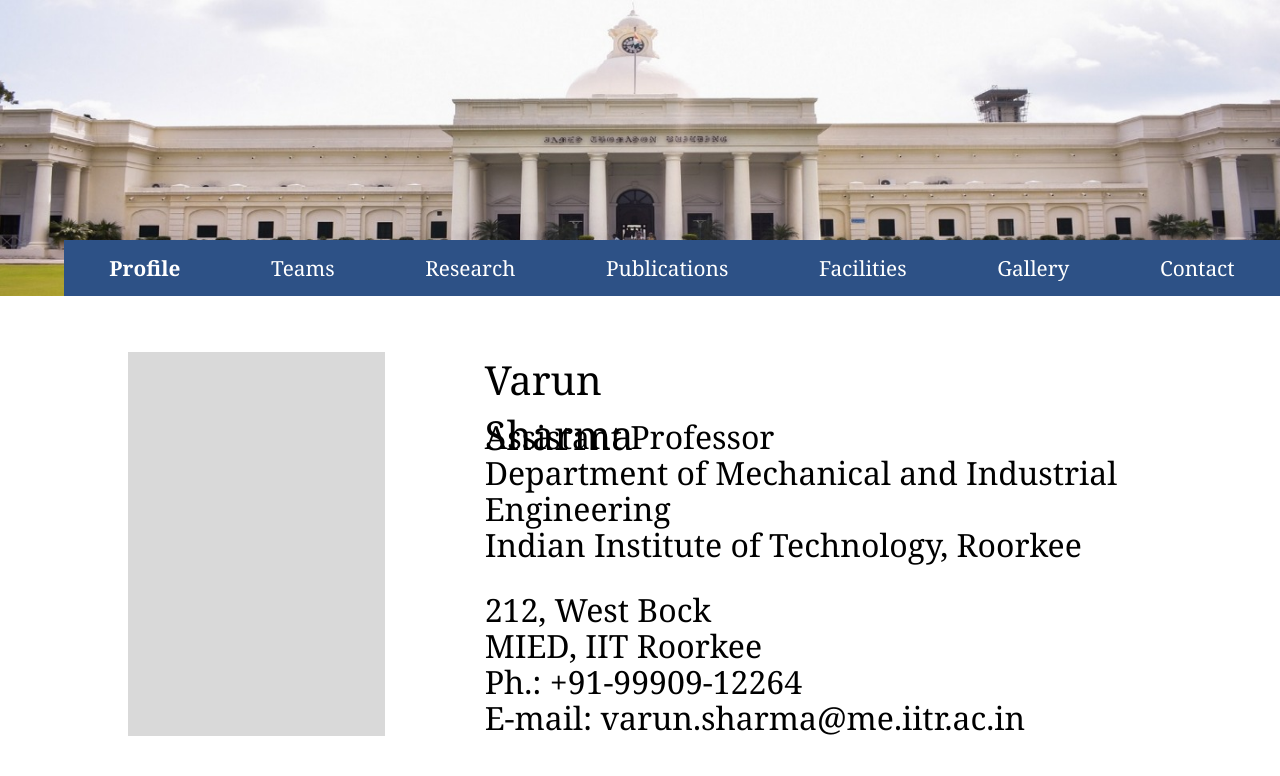
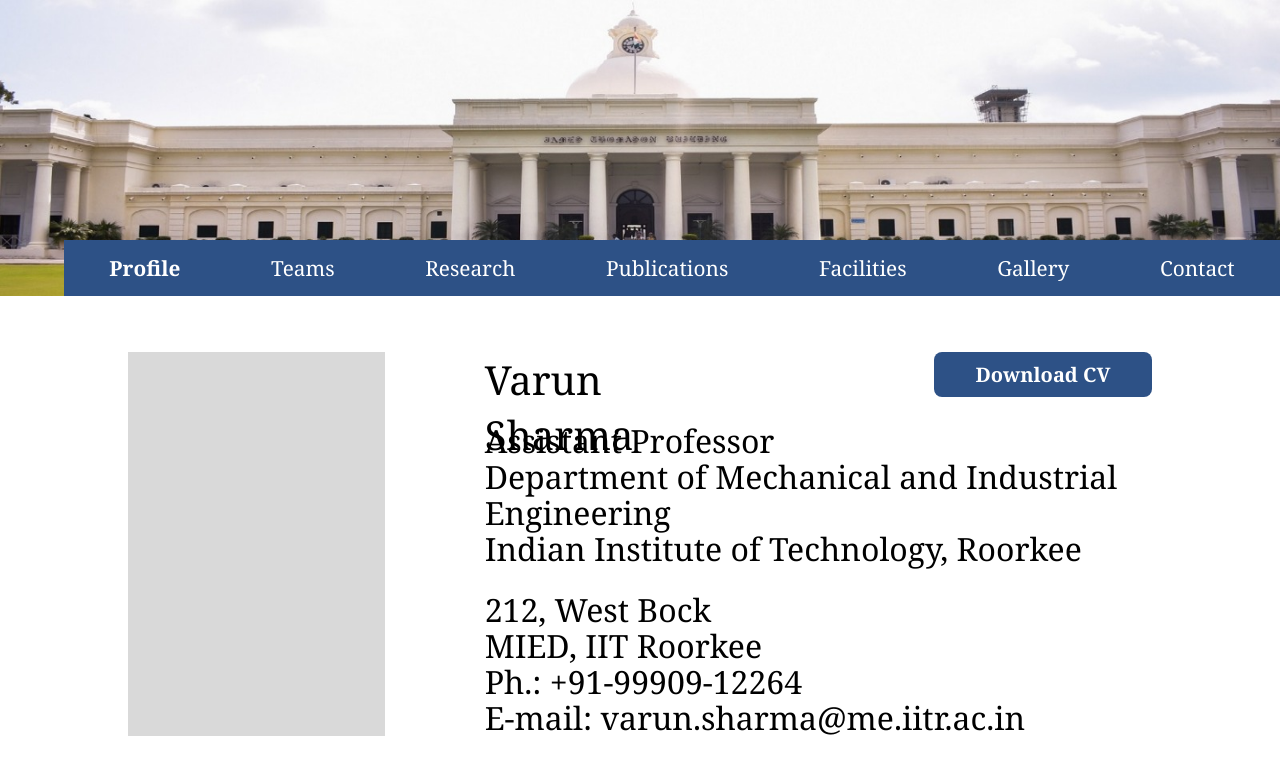
Before and after one commit to Kirthik24/varun-sharma-profile, a React (Vite) app: page / in a window 1280 px wide. Shown: the top 776 px of the page. Built offline with nearby package versions, Linux system fonts and the light colour scheme.

Commit message:
all done

```diff
--- a/src/components/Footer.jsx
+++ b/src/components/Footer.jsx
@@ -10,6 +10,9 @@
   return (
     <div className="footer">
         <div className="footercontent">
+        <div className="footer-cv"><div className="downloadresume">
+            <a href="/resume/Varun-Sharma-Resume.pdf" target='_blank'>Download CV</a>
+        </div></div>
           <div className="labaddress">
           <h2>Lab Address</h2>
           <h4>Additive and Substractive Manufacturing</h4>
--- a/src/css/facilities.scss
+++ b/src/css/facilities.scss
@@ -100,7 +100,8 @@
     }
 
     .f-vertical{
-        width: 90%;
+        width: 85%;
+        max-width: 350px;
         margin: auto;
         height: auto;
         border: 2px solid #2D5186;
--- a/src/css/footer.scss
+++ b/src/css/footer.scss
@@ -10,7 +10,9 @@
         margin: auto;
         justify-content: space-around;
         align-items: start;
-
+        .footer-cv{
+            display: none;
+        }
 
         .socialconnect{
             .icons{
@@ -141,6 +143,32 @@
         .footercontent{
             width: fit-content;
             flex-direction: column;
+            margin-left: 30px;
+
+
+            .footer-cv{
+                display: inline;
+                margin-left: auto;
+                margin-right: 20px;
+                margin-top: 10px;
+                .downloadresume{
+                    position: absolute;
+                    width: 113px;
+                    height: 30px;
+                    background: #FFFFFF;
+                    border-radius: 8px;
+
+                    a{
+                        font-family: 'Georgia';
+                        font-style: normal;
+                        font-weight: 700;
+                        font-size: 12px;
+                        line-height: 14px;
+                        color: #2D5186;
+                    }
+                }
+            }
+
 
             .socialconnect{
                 .icons{
--- a/src/css/profile.scss
+++ b/src/css/profile.scss
@@ -1,13 +1,42 @@
+.downloadresume{
+    width: 218px;
+    height: 45px;
+    background: #2D5186;
+    border-radius: 8px;
+    display: flex;
+    align-items: center;
+    justify-content: center;
+
+    a{
+        font-family: 'Georgia';
+        font-style: normal;
+        font-weight: 700;
+        font-size: 20px;
+        line-height: 23px;
+
+        color: #FFFFFF;
+    }
+}
+
+
 .profile{
     display: flex;
     align-items:flex-start;
     flex-direction: column;
+
+
     .profilecard{
         display: flex;
         justify-content: left;
         align-items: left;
         gap: 100px;
         width: 100%;
+
+        .name-cv{
+            display: flex;
+            width: 100%;
+            justify-content: space-between;
+        }
 
         .profileimg{
             width: 318px;
@@ -55,6 +84,11 @@
     .profile{
             .profilecard{
             gap: 10px;
+
+            .name-cv{
+               display: none;
+            }
+
             .profileimg{
                 width: 103px;
                 height: 127px;
--- a/src/pages/Profile.jsx
+++ b/src/pages/Profile.jsx
@@ -5,13 +5,16 @@
 const Profile = () => {
   return (
     <div className="container">
+
         <div className="profile">
             <div className="profilecard">
-
                 <div className="profileimg"></div>
 
                 <div className="profileinfo">
-                    <p className="profilename">Varun Sharma</p>
+                    <div className="name-cv"><p className="profilename">Varun Sharma</p>  <div className="downloadresume">
+            <a href="/resume/Varun-Sharma-Resume.pdf" target='_blank'>Download CV</a>
+        </div></div>
+
                     <p className="otherinfo">Assistant Professor <br />
                         Department of Mechanical and Industrial Engineering <br />
                         Indian Institute of Technology, Roorkee
```
Also changed, not shown: 1 other file (tests, documents, lock files or other folders).
